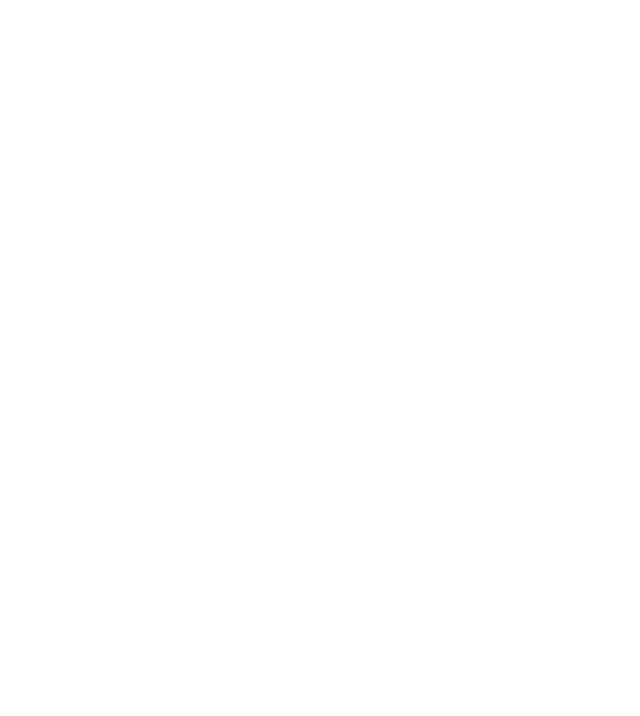
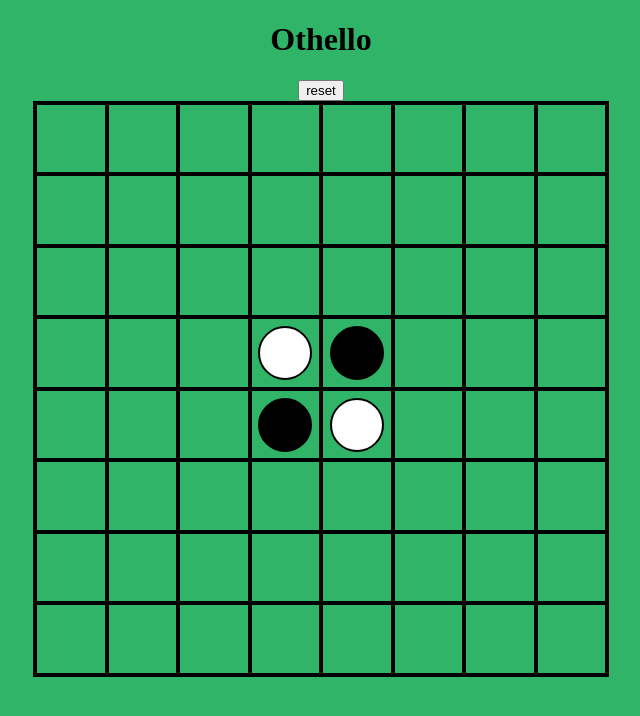
Before and after one commit to menachemlemmer/othello, a plain HTML site: page index.html in a window 1280 px wide. Shown: the whole page, without its empty margins (319-959 px from the left). Drawn offline with Linux system fonts and the light colour scheme.

Commit message:
Create gameboard

```diff
--- a/css/style.css
+++ b/css/style.css
@@ -0,0 +1,35 @@
+* {
+  box-sizing: border-box;
+}
+
+body {
+  margin: 0;
+  background-color: rgb(48, 180, 103);
+  min-height: 100%;
+  display: flex;
+  flex-direction: column;
+  align-items: center;
+}
+
+.board {
+  display: grid;
+  border: 2px solid black;
+  grid-template-rows: repeat(8, 1fr);
+  grid-template-columns: repeat(8, 1fr);
+  width: 45vw;
+  height: 45vw;
+}
+
+.square {
+  border: 2px solid black;
+  display: flex;
+  justify-content: center;
+  align-items: center;
+}
+
+.token {
+  height: 80%;
+  width: 80%;
+  border-radius: 50px;
+  border: 2px solid black;
+}
--- a/index.html
+++ b/index.html
@@ -5,6 +5,11 @@
     <meta name="viewport" content="width=device-width, initial-scale=1.0" />
     <title>Othello</title>
     <script defer src="js/app.js"></script>
+    <link rel="stylesheet" href="css/style.css" />
   </head>
-  <body></body>
+  <body>
+    <h1>Othello</h1>
+    <button id="reset">reset</button>
+    <div class="board"></div>
+  </body>
 </html>
--- a/js/app.js
+++ b/js/app.js
@@ -0,0 +1,57 @@
+/*-------------------------------- Constants --------------------------------*/
+
+/*---------------------------- Variables (state) ----------------------------*/
+
+let board;
+let player;
+
+/*------------------------ Cached Element References ------------------------*/
+
+const boardEl = document.querySelector(".board");
+const resetBtn = document.querySelector("#reset");
+
+for (let i = 0; i < 8; i++) {
+  for (let j = 0; j < 8; j++) {
+    let square = document.createElement("div");
+    square.classList.add("square");
+    square.id = `${i},${j}`;
+    boardEl.appendChild(square);
+  }
+}
+
+const squareEls = document.querySelectorAll(".square");
+
+/*-------------------------------- Functions --------------------------------*/
+
+function init() {
+  board = Array(8)
+    .fill()
+    .map(() => Array(8).fill(""));
+  board[3][3] = "white";
+  board[4][4] = "white";
+  board[4][3] = "black";
+  board[3][4] = "black";
+  console.log(board);
+  player = "black";
+  render(board);
+}
+
+function render() {
+  updateBoard(board);
+}
+
+function updateBoard(board) {
+  for (let square of squareEls) {
+    let token = document.createElement("div");
+    token.classList.add("token");
+    let idx = square.id.split(",");
+    if (board[idx[0]][idx[1]] !== "") {
+      token.style.backgroundColor = board[idx[0]][idx[1]];
+      square.appendChild(token);
+    }
+  }
+}
+
+/*----------------------------- Event Listeners -----------------------------*/
+
+init();
```
